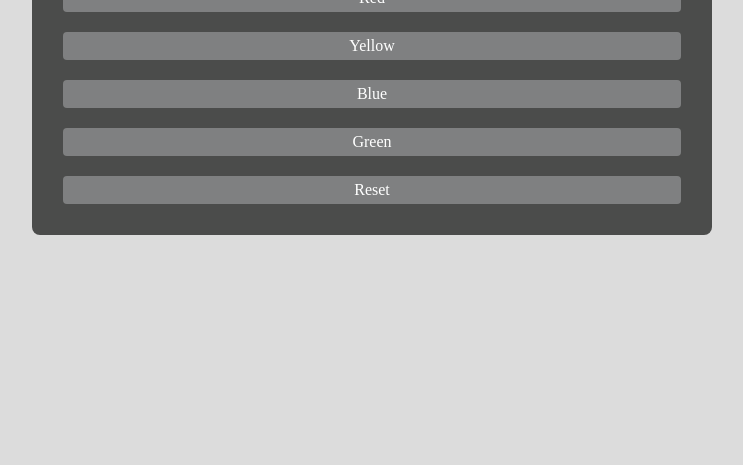
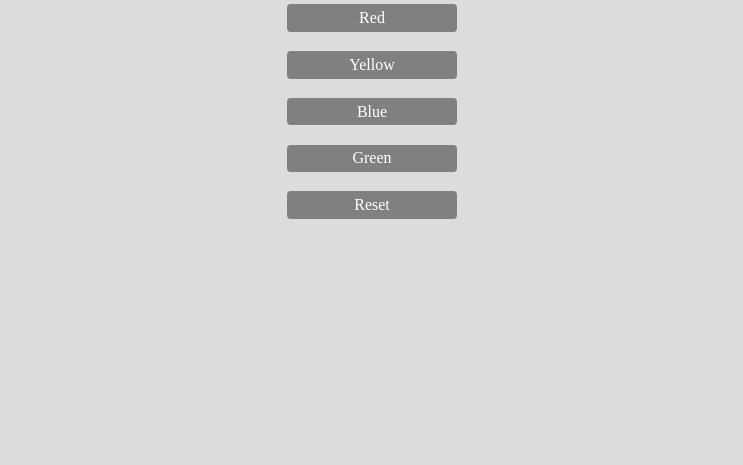
Before and after one commit to martha-01/Changing_background_colours, a plain HTML site: page index.html in a window 1280 px wide. Shown: the part 335-800 px from the top of the page, without its empty margins (268-1011 px from the left). Drawn offline with Linux system fonts and the light colour scheme.

Commit message:
changing fixed measurements to more flexible ones

```diff
--- a/style.css
+++ b/style.css
@@ -14,30 +14,31 @@ body {
 }
 
 div.container {
-    width: 40rem;
-    height: 20rem;
+    width: 25%;
+    height: 45%;
     display: flex;
     flex-direction: column;
     justify-content: center;
     align-items: center;
-    padding: 10px 20px;
-    background-color: rgb(75,76,75);
-    border-radius: 8px;
+    padding: 0.6rem 1.2rem;
+    background-color: transparent;
+/*    background-color: rgb(75,76,75);*/
+    border-radius: 0.5rem;
 }
 
 h1 {
     color: white;
-    margin: 10px;
+    margin: 0.6rem;
 }
 
 p {
-    width: 95%;
+    width: 50%;
     text-align:center;
-    padding: 5px;
-    margin: 10px;
+    padding: 0.3rem;
+    margin: 0.6rem;
     color: white;
     background-color: rgb(127,128,129);
-    border-radius: 4px;
+    border-radius: 0.25rem;
 
 }
 
```
